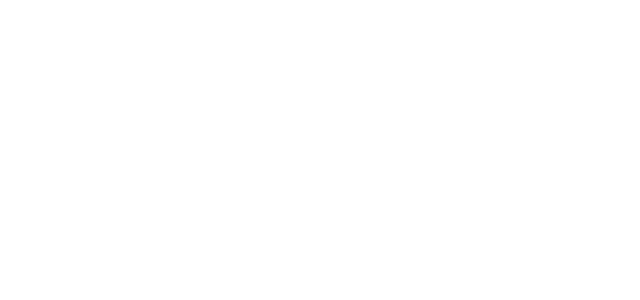
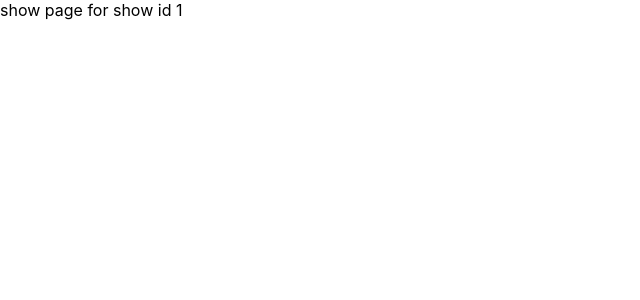
Before and after one commit to ishaan199/Box-Office, a React (Create React App) app: page /show/1 in a window 1280 px wide. Before the commit this address had no page. Shown: the top 300 px of the page, without its empty margins (0-640 px from the left). Built offline with nearby package versions, Linux system fonts and the light colour scheme.

Commit message:
created dynamic show page

```diff
--- a/src/App.jsx
+++ b/src/App.jsx
@@ -3,14 +3,16 @@ import {BrowserRouter, Routes, Route} from 'react-router-dom';
 import Home from './pages/Home'
 import Starred from './pages/Starred'
 import MainLayout from './component/MainLayout';
+import Show from './pages/Show';
 function App() {
   return (
    <BrowserRouter>
    <Routes>
     <Route element={<MainLayout/>}>
-    <Route path='/home' element={<Home/>}/>
+    <Route path='/' element={<Home/>}/>
     <Route path='/starred' element={<Starred/>} />
     </Route>
+    <Route path='/show/:showId' element={<Show/>}/>
    </Routes>
    </BrowserRouter>
   );
--- a/src/component/actors/ActorsCard.jsx
+++ b/src/component/actors/ActorsCard.jsx
@@ -1,6 +1,6 @@
 import {Link} from 'react-router-dom';
 
-function ActorsCard({name,image, birthday, gender, country, deathday}) {
+function ActorsCard({name,image, birthday, gender, country, deathday, id}) {
   return (
     <div>
         <div>
@@ -11,7 +11,7 @@ function ActorsCard({name,image, birthday, gender, country, deathday}) {
         {!!birthday && <p>Born {birthday}</p>}
         <p>{deathday ? `Died on ${deathday}` : "Alive"}</p>
         <div>
-            <Link to='/'>read me</Link>
+            <Link to={`/actor/${id}`}>read me</Link>
         </div>
     </div>
   )
--- a/src/component/shows/ShowCard.jsx
+++ b/src/component/shows/ShowCard.jsx
@@ -1,6 +1,6 @@
 import { Link } from 'react-router-dom'
 
-function ShowCard({name, image, summary}) {
+function ShowCard({name, image, summary, id}) {
 
     const summaryStripped = summary ? summary.split(" ").splice(0, 10).join(" ").replace(/<.+?>/g, '') : "No Description"
   return (
@@ -13,7 +13,7 @@ function ShowCard({name, image, summary}) {
       <p>{summaryStripped}</p>
 
       <div>
-        <Link to='/'>Read More</Link>
+        <Link to={`/show/${id}`}>Read More</Link>
         <button type="button">Star me</button>
       </div>
     </div>
--- a/src/pages/Show.jsx
+++ b/src/pages/Show.jsx
@@ -1,10 +1,13 @@
+import {useParams} from 'react-router-dom';
 
 
 
 function Show() {
+    const {showId} = useParams();
+
   return (
     <div>
-
+        show page for show id {showId}
     </div>
   )
 }
```
